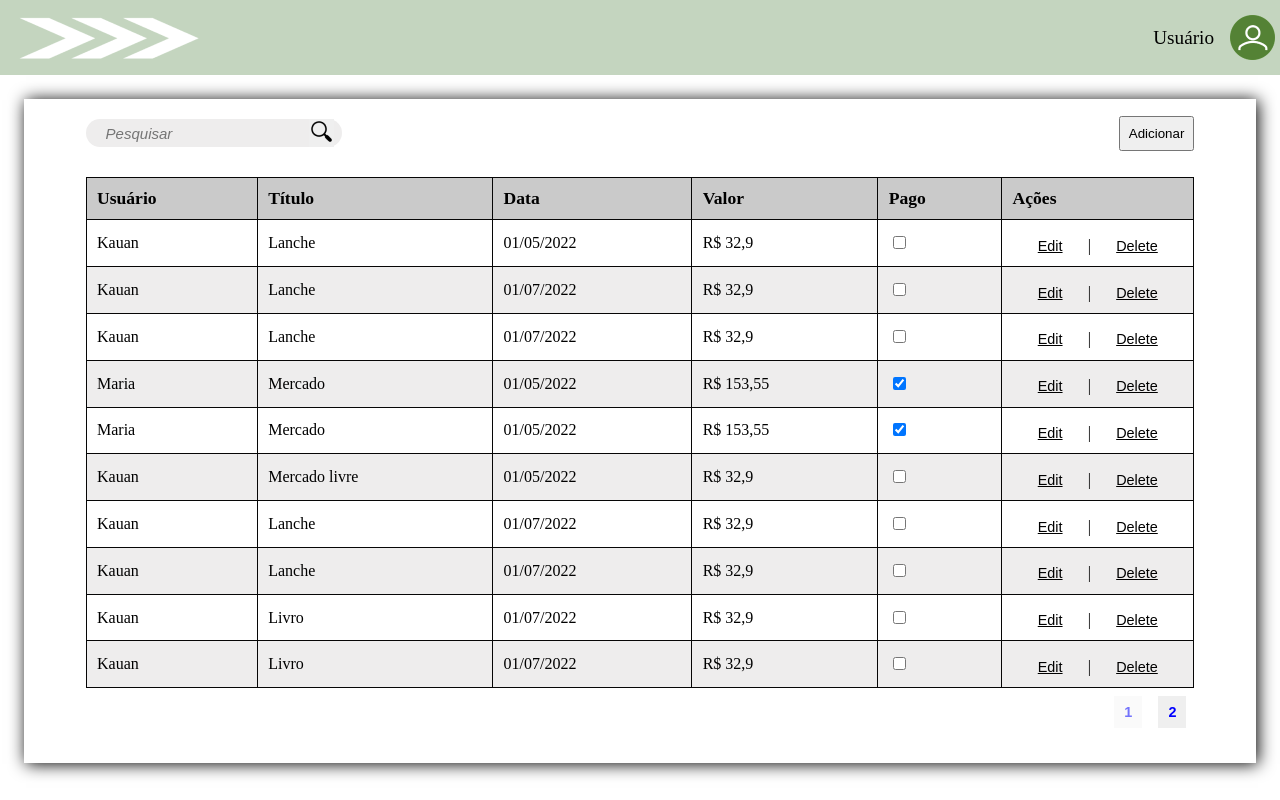
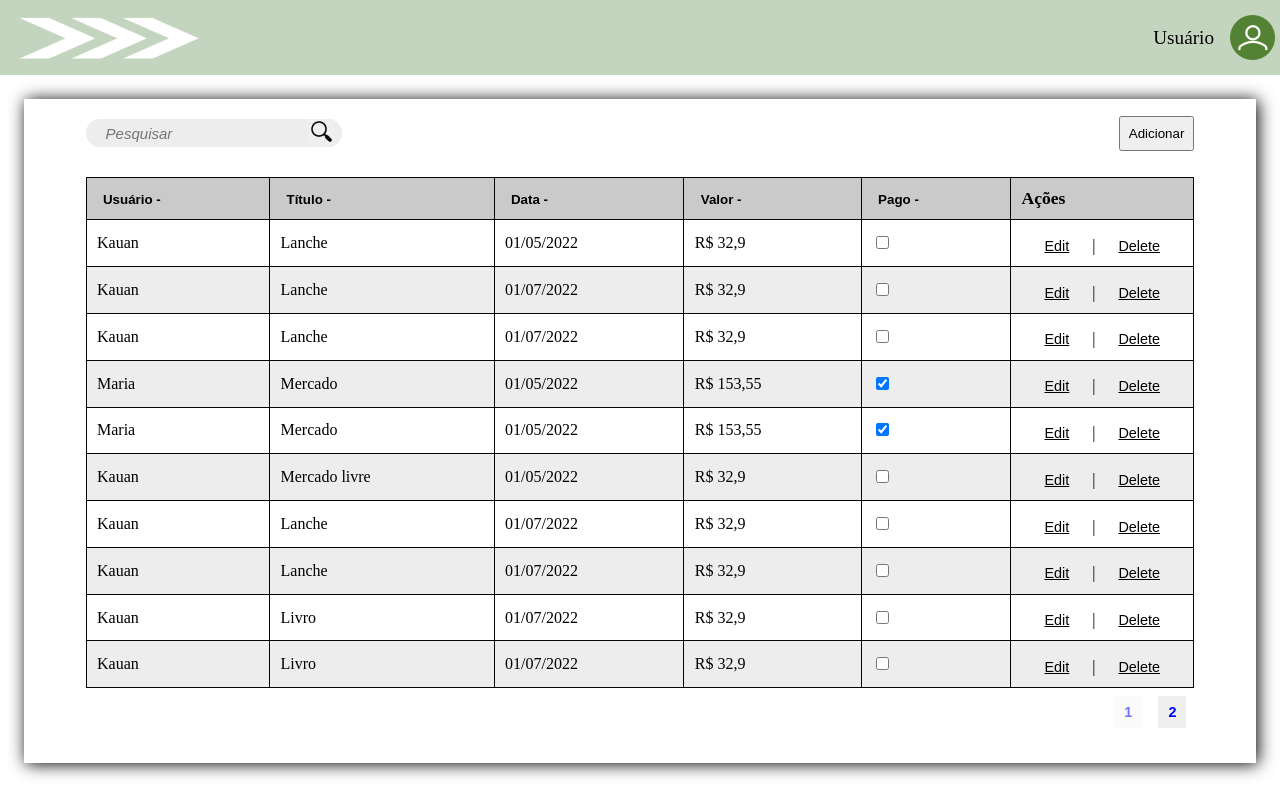
Before and after one commit to Mayaramafioletti/frontend_challenge, an Angular app: page /dashboard in a window 1280 px wide. Built offline with nearby package versions, Linux system fonts and the light colour scheme; data requests are answered from the project's data file.

Commit message:
feat: ordenacao

```diff
--- a/src/app/features/login-page/dashboard/dashboard.component.css
+++ b/src/app/features/login-page/dashboard/dashboard.component.css
@@ -120,3 +120,8 @@ border:none;
   text-overflow: ellipsis;
   white-space: nowrap;
 }
+.btn-order {
+  border: none;
+  background: transparent;
+  font-weight: bold;
+}
--- a/src/app/features/login-page/dashboard/dashboard.component.html
+++ b/src/app/features/login-page/dashboard/dashboard.component.html
@@ -14,11 +14,11 @@
       <table class="tabela">
         <thead>
           <tr>
-            <th>Usuário</th>
-            <th>Título</th>
-            <th>Data</th>
-            <th>Valor</th>
-            <th>Pago</th>
+            <th><button class="btn-order" (click)="sortTable('name')">Usuário {{ sortColumn === 'name' ? (sortDirection === 'asc' ? '▲' : '▼') : '-' }}</button></th>
+            <th><button class="btn-order" (click)="sortTable('title')">Título {{ sortColumn === 'title' ? (sortDirection === 'asc' ? '▲' : '▼') : '-' }}</button></th>
+            <th><button class="btn-order" (click)="sortTable('date')">Data {{ sortColumn === 'date' ? (sortDirection === 'asc' ? '▲' : '▼') : '-' }}</button></th>
+            <th><button class="btn-order" (click)="sortTable('value')">Valor {{ sortColumn === 'value' ? (sortDirection === 'asc' ? '▲' : '▼') : '-' }}</button></th>
+            <th><button class="btn-order" (click)="sortTable('isPayed')">Pago {{ sortColumn === 'isPayed' ? (sortDirection === 'asc' ? '▲' : '▼') : '-' }}</button></th>
             <th>Ações</th>
           </tr>
         </thead>
--- a/src/app/features/login-page/dashboard/dashboard.component.ts
+++ b/src/app/features/login-page/dashboard/dashboard.component.ts
@@ -20,6 +20,8 @@ export class DashboardComponent {
   editingTask: ITask | null = null;
   formattedDate: string = '';
   busca: string;
+  sortColumn: string = '';
+  sortDirection: 'asc' | 'desc' = 'asc';
 
   constructor(
     private taskService: TaskService,
@@ -131,6 +133,34 @@ export class DashboardComponent {
   cancelAdding(): void {
     this.overlayAddTask = false;
   }
+  sortTable(column: string) {
+    if (this.sortColumn === column) {
+      this.sortDirection = this.sortDirection === 'asc' ? 'desc' : 'asc';
+    } else {
+      this.sortColumn = column;
+      this.sortDirection = 'asc';
+    }
 
+    this.tasks = this.tasks
+      .slice()
+      .sort((a, b) => this.compare(a, b, column));
+    this.updatePagination();
+  }
+
+  compare(a: ITask, b: ITask, column: string): number {
+    let aValue = column === 'value' ? a.value : a[column as keyof ITask];
+    let bValue = column === 'value' ? b.value : b[column as keyof ITask];
+    if (column == 'value') {
+      aValue = +aValue.toString().replace(',', '.');
+      bValue = +bValue.toString().replace(',', '.');
+    }
+    if (aValue < bValue) {
+      return this.sortDirection === 'asc' ? -1 : 1;
+    }
+    if (aValue > bValue) {
+      return this.sortDirection === 'asc' ? 1 : -1;
+    }
+    return 0;
+  }
 
 }
```
Also changed, not shown: 1 other file (tests, documents, lock files or other folders).
